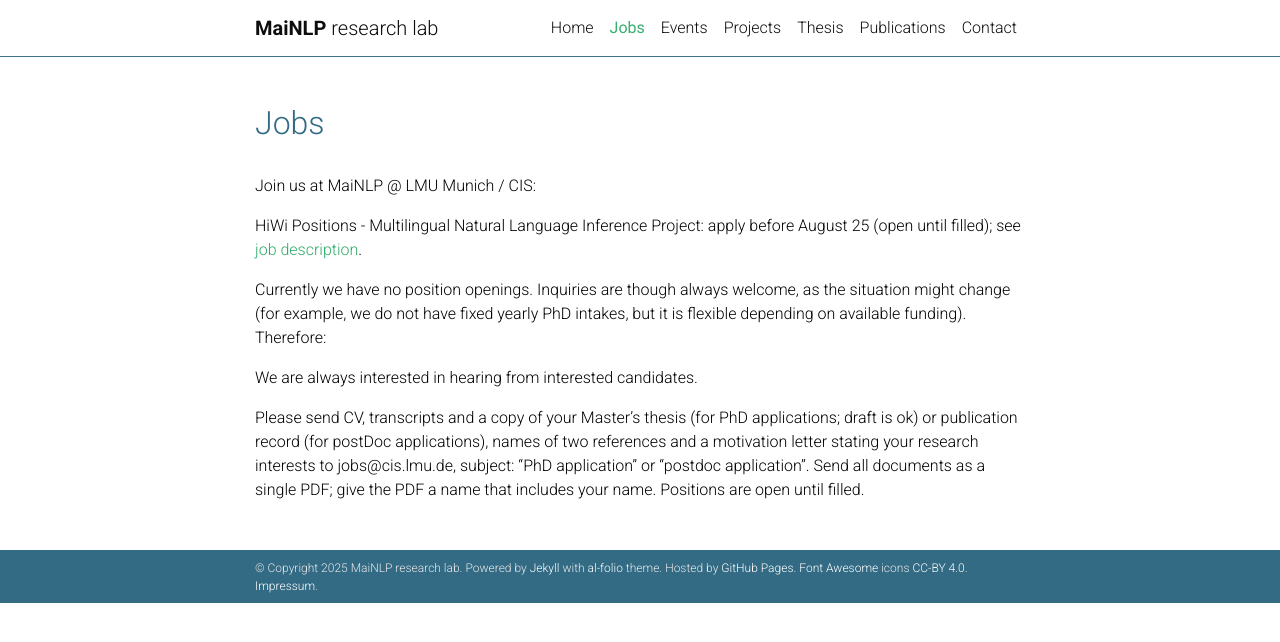
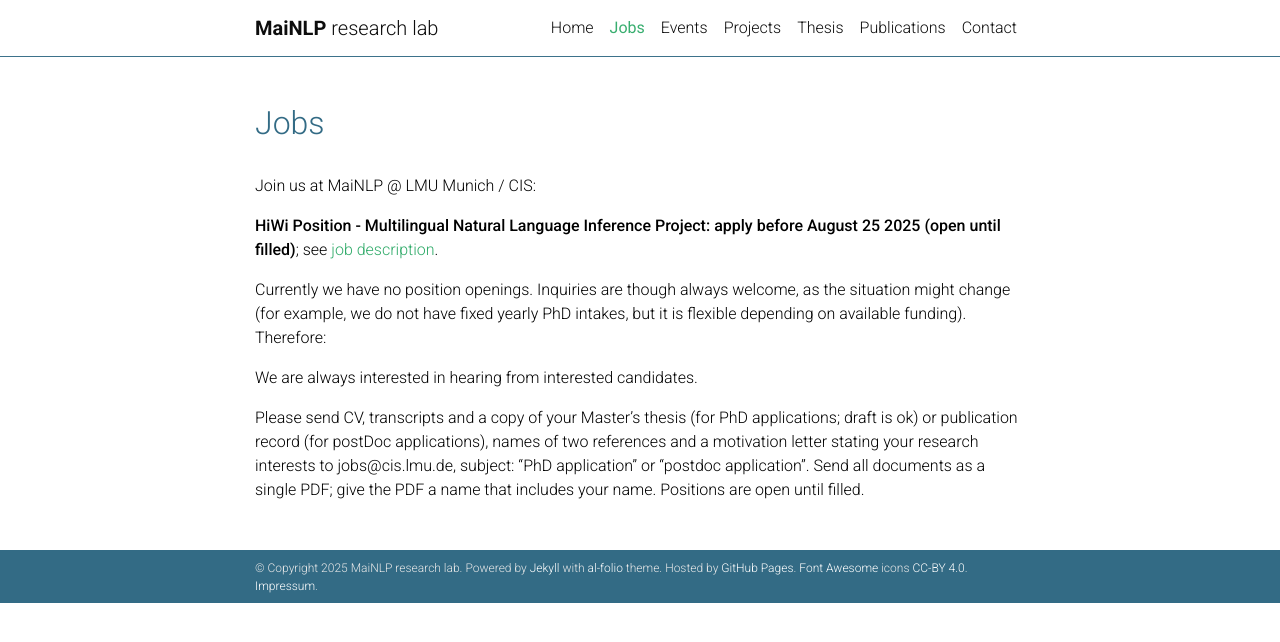
Before and after one commit to mainlp/mainlp.github.io, a Jekyll site: the page built from _pages/jobs.md, in a window 1280 px wide. Shown: the top 642 px of the page. Built offline with Jekyll 4.4.1, drawn with Linux system fonts in a browser that asks for light colours; comment, search, counter and statistics services are not loaded; a style sheet for code colours, icons or effects is not loaded.

Commit message:
multilingualNLI hiwi ad revision1

```diff
--- a/_pages/jobs.md
+++ b/_pages/jobs.md
@@ -13,7 +13,7 @@ Join us at MaiNLP @ LMU Munich / CIS:
 - If you are interested in a PhD position at MaiNLP lab, we currently are open for applications through [MCML](https://www.portal.graduatecenter.lmu.de/ocgc/mcml).
 - For ELLIS 2025 with MaiNLP as primary host, please also send your application to MCML.-->
 
-HiWi Positions - Multilingual Natural Language Inference Project: apply before August 25 (open until filled); see <a href="assets/pdf/hiwi-ad-MultilingualNLI.pdf" target="_blank">job description</a>.
+<strong>HiWi Position - Multilingual Natural Language Inference Project: apply before August 25 2025 (open until filled)</strong>; see <a href="/assets/pdf/hiwi-ad-MultilingualNLI.pdf" target="_blank">job description</a>.
 
 Currently we have no position openings. Inquiries are though always welcome, as the situation might change (for example, we do not have fixed yearly PhD intakes, but it is flexible depending on available funding). Therefore:
 
```
